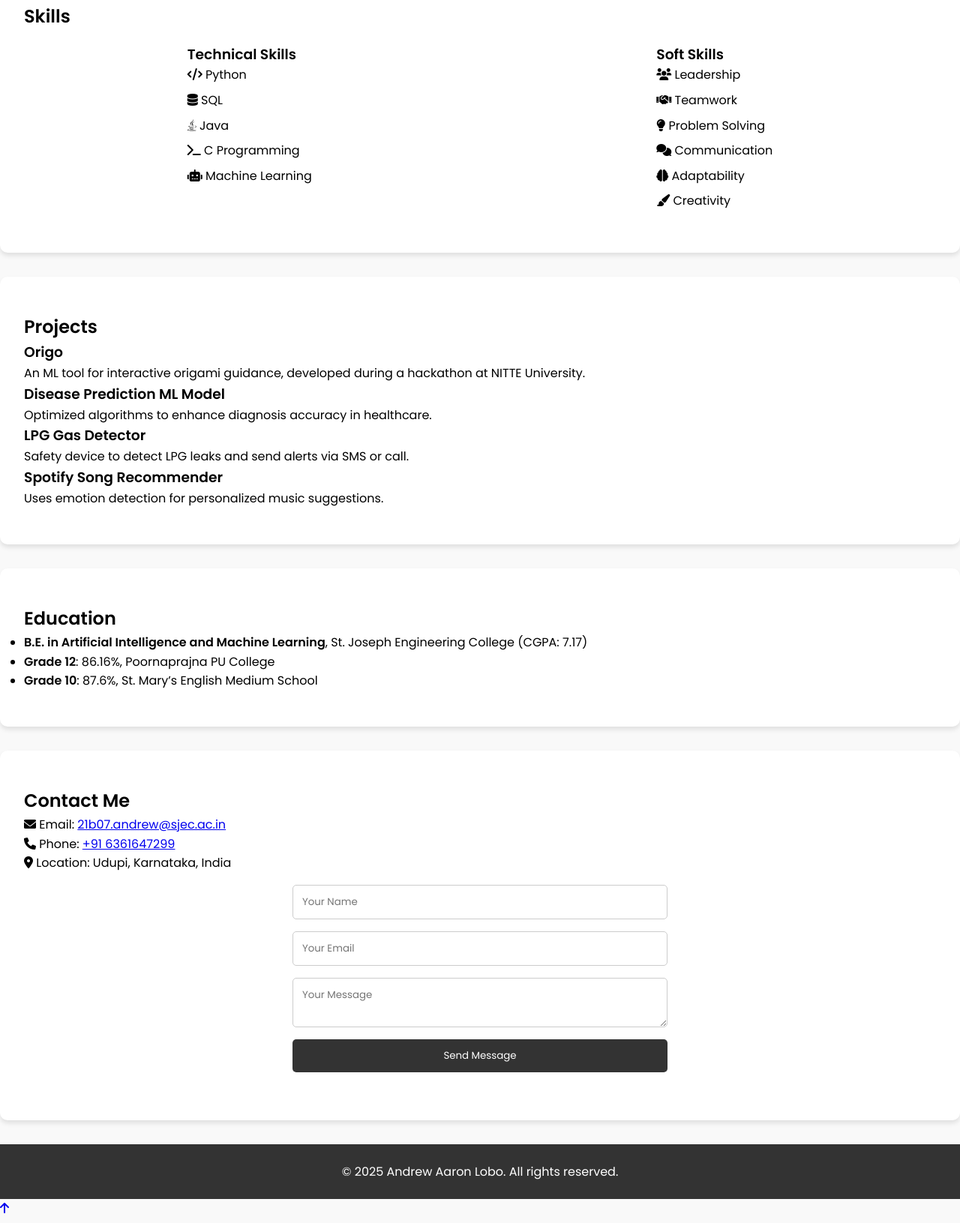
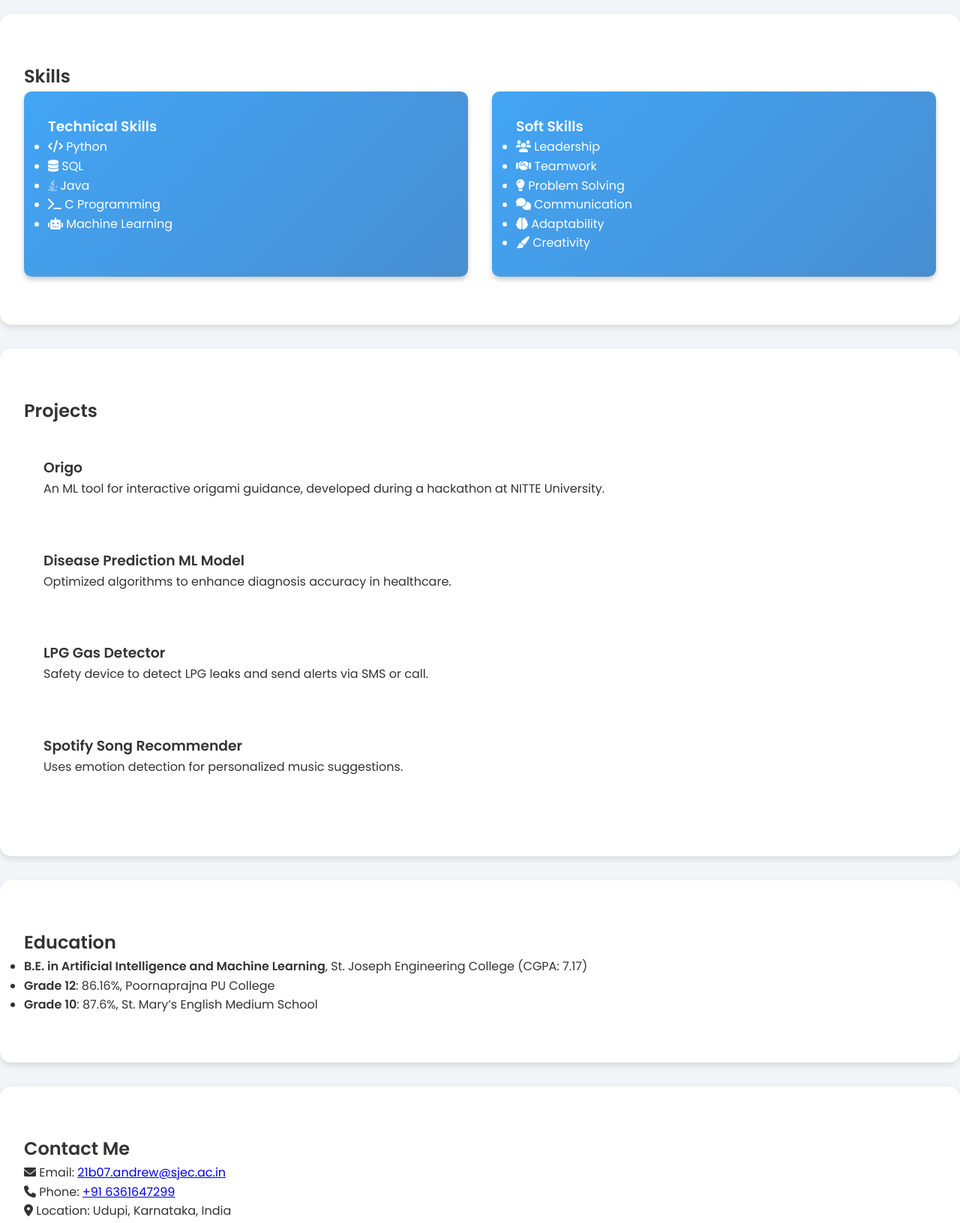
Before and after one commit to Andrewaaron17/Portfolio, a plain HTML site: page index.html in a window 1280 px wide. Shown: the part 720-2351 px from the top of the page at 75% size. Drawn offline with Linux system fonts and the light colour scheme.

Commit message:
Update styles.css

```diff
--- a/styles.css
+++ b/styles.css
@@ -8,13 +8,15 @@ body, h1, h2, h3, p, ul, li, a, input, textarea, button {
 
 body {
     line-height: 1.6;
-    background-color: #f9f9f9;
+    background: #f3f4f7;
+    color: #333;
+    scroll-behavior: smooth;
 }
 
 /* Header */
 header {
-    background: #333;
-    color: #fff;
+    background: linear-gradient(45deg, #ff5722, #ff9800);
+    color: white;
     padding: 1.5rem;
     text-align: center;
 }
@@ -38,22 +40,22 @@ header nav ul li a {
 }
 
 header nav ul li a:hover {
-    color: #00f2fe;
+    color: #333;
 }
 
 /* Hero Section */
 .hero {
-    background: linear-gradient(135deg, #4facfe, #00f2fe);
+    background: linear-gradient(to right, #4facfe, #00f2fe);
     color: white;
     text-align: center;
-    padding: 4rem 2rem;
+    padding: 6rem 2rem;
     position: relative;
-    overflow: hidden;
 }
 
 .hero-content {
-    max-width: 700px;
+    max-width: 800px;
     margin: 0 auto;
+    animation: fadeIn 2s ease-in-out;
 }
 
 .cta-button {
@@ -74,27 +76,41 @@ header nav ul li a:hover {
 }
 
 /* Sections */
-section {
-    padding: 3rem 2rem;
-    margin: 2rem 0;
+.section {
+    padding: 4rem 2rem;
+    margin: 2rem auto;
     background: #fff;
-    box-shadow: 0 4px 6px rgba(0, 0, 0, 0.1);
-    border-radius: 10px;
+    border-radius: 15px;
+    box-shadow: 0 4px 8px rgba(0, 0, 0, 0.1);
 }
 
+/* Skills */
 .skills-grid {
     display: flex;
-    justify-content: space-around;
-    gap: 1.5rem;
-    margin-top: 1rem;
+    gap: 2rem;
 }
 
-.skills-grid div ul {
-    list-style: none;
+.skill-card {
+    flex: 1;
+    padding: 2rem;
+    background: linear-gradient(135deg, #42a5f5, #478ed1);
+    color: white;
+    border-radius: 10px;
+    box-shadow: 0 4px 6px rgba(0, 0, 0, 0.2);
 }
 
-.skills-grid li {
-    margin-bottom: 0.5rem;
+/* Projects */
+.project-card {
+    margin: 1rem 0;
+    padding: 1.5rem;
+    border: 2px solid transparent;
+    border-radius: 10px;
+    transition: all 0.3s;
+}
+
+.project-card:hover {
+    border-color: #00f2fe;
+    transform: scale(1.05);
 }
 
 /* Contact Form */
@@ -102,7 +118,7 @@ section {
     display: flex;
     flex-direction: column;
     max-width: 500px;
-    margin: 1rem auto;
+    margin: 2rem auto;
 }
 
 #contact form input, #contact form textarea {
@@ -114,8 +130,8 @@ section {
 
 #contact form button {
     padding: 0.75rem;
-    background: #333;
-    color: #fff;
+    background: linear-gradient(135deg, #4caf50, #8bc34a);
+    color: white;
     border: none;
     border-radius: 5px;
     cursor: pointer;
@@ -123,17 +139,35 @@ section {
 }
 
 #contact form button:hover {
+    background: linear-gradient(135deg, #388e3c, #689f38);
+}
+
+/* Scroll to Top */
+#scroll-top {
+    position: fixed;
+    bottom: 20px;
+    right: 20px;
+    background: #333;
+    color: white;
+    padding: 0.7rem;
+    border-radius: 50%;
+    display: none;
+    cursor: pointer;
+    z-index: 1000;
+}
+
+#scroll-top:hover {
     background: #00f2fe;
 }
 
-/* Footer */
-footer {
-    background: #333;
-    color: #fff;
-    text-align: center;
-    padding: 1.5rem 0;
-    margin-top: 2rem;
+/* Animations */
+@keyframes fadeIn {
+    0% {
+        opacity: 0;
+        transform: translateY(20px);
+    }
+    100% {
+        opacity: 1;
+        transform: translateY(0);
+    }
 }
-    text-align: center;
-    padding: 1rem 0;
-}
```
